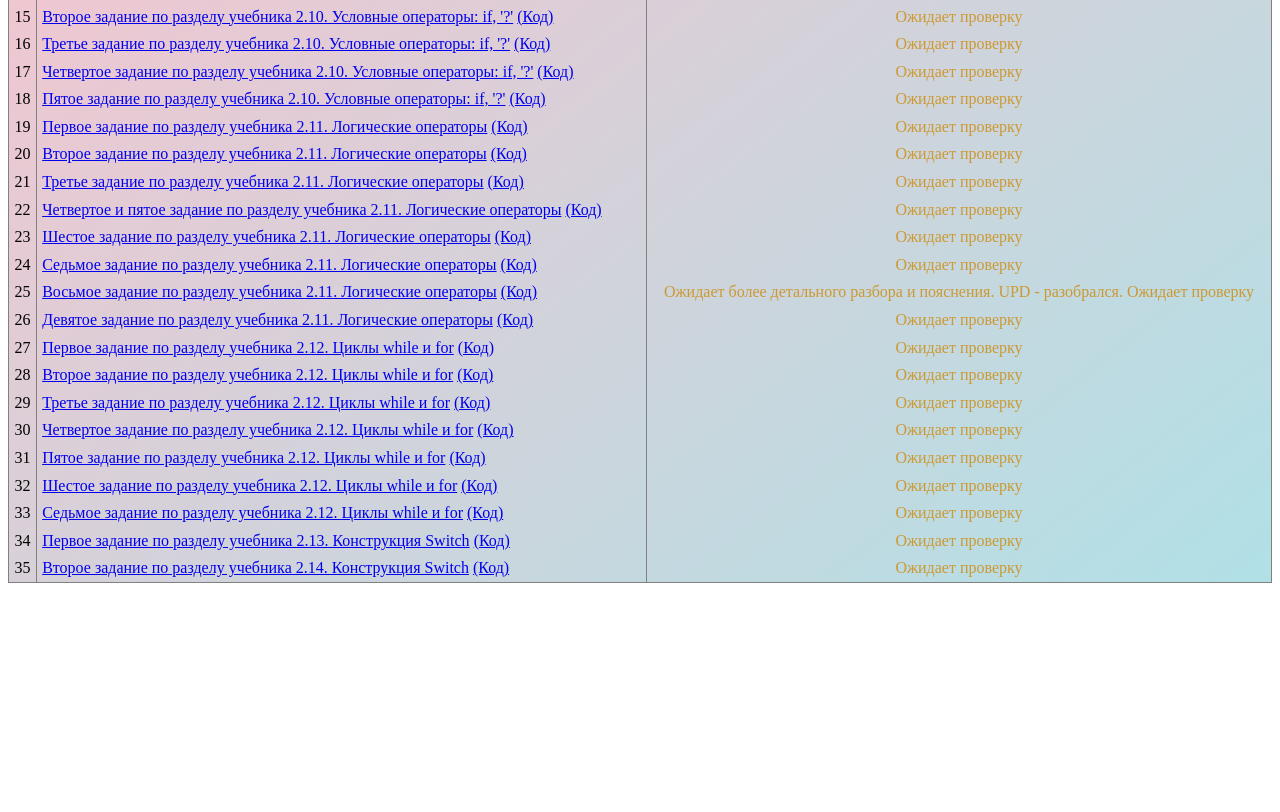
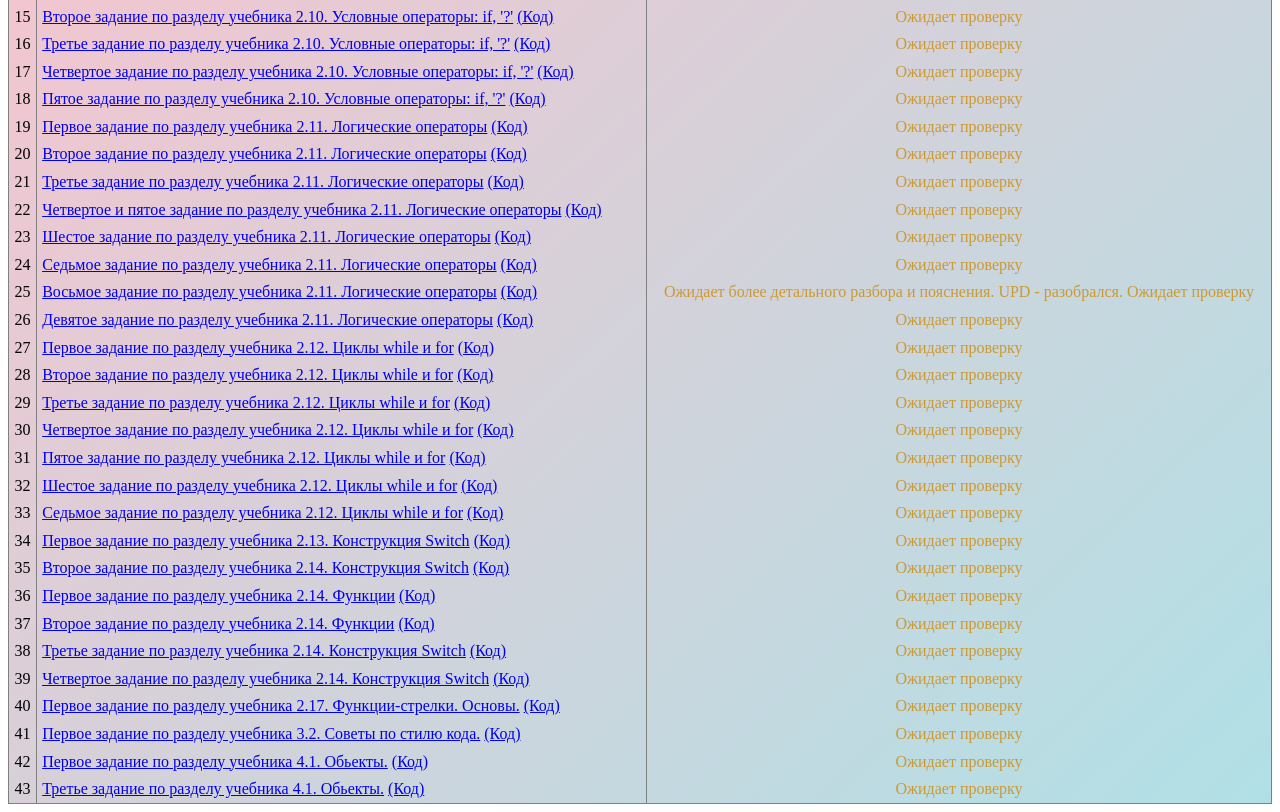
Before and after one commit to Exodusbf/learning, a website: page index.html in a window 1280 px wide. Shown: the part 438-1250 px from the top of the page. Before the commit the page ends 1029 px from the top, so only its background shows below. Drawn offline with Linux system fonts and the light colour scheme.

Commit message:
Update index.html

```diff
--- a/index.html
+++ b/index.html
@@ -42,8 +42,8 @@
             <td align="center">3</td>
             <td><a href="https://exodusbf.github.io/learning/day03/first_task.html">Первое задание по
                     разделу учебника 2.1. Привет Мир!</a>
-                 <a href="https://github.com/Exodusbf/learning/blob/master/day03/first_task.html">(Код)</a>
-             </td>
+                <a href="https://github.com/Exodusbf/learning/blob/master/day03/first_task.html">(Код)</a>
+            </td>
             <td align="center">
                 <font color="#006600">Проверено</font>
             </td>
@@ -386,6 +386,94 @@
                 <font color="#CC9933">Ожидает проверку</font>
             </td>
         </tr>
+        <tr>
+            <td align="center">36</td>
+            <td>
+                <a href="https://exodusbf.github.io/learning/day05/1.html">Первое задание
+                    по
+                    разделу учебника 2.14. Функции</a>
+                <a href="https://github.com/Exodusbf/learning/blob/master/day05/1.html">(Код)</a></td>
+            <td align="center">
+                <font color="#CC9933">Ожидает проверку</font>
+            </td>
+        </tr>
+        <tr>
+            <td align="center">37</td>
+            <td>
+                <a href="https://exodusbf.github.io/learning/day05/2.html">Второе задание
+                    по
+                    разделу учебника 2.14. Функции</a>
+                <a href="https://github.com/Exodusbf/learning/blob/master/day05/2.html">(Код)</a></td>
+            <td align="center">
+                <font color="#CC9933">Ожидает проверку</font>
+            </td>
+        </tr>
+        <tr>
+            <td align="center">38</td>
+            <td>
+                <a href="https://exodusbf.github.io/learning/day05/3.html">Третье задание
+                    по
+                    разделу учебника 2.14. Конструкция Switch</a>
+                <a href="https://github.com/Exodusbf/learning/blob/master/day05/3.html">(Код)</a></td>
+            <td align="center">
+                <font color="#CC9933">Ожидает проверку</font>
+            </td>
+        </tr>
+        <tr>
+            <td align="center">39</td>
+            <td>
+                <a href="https://exodusbf.github.io/learning/day05/4.html">Четвертое задание
+                    по
+                    разделу учебника 2.14. Конструкция Switch</a>
+                <a href="https://github.com/Exodusbf/learning/blob/master/day05/4.html">(Код)</a></td>
+            <td align="center">
+                <font color="#CC9933">Ожидает проверку</font>
+            </td>
+        </tr>
+        <tr>
+            <td align="center">40</td>
+            <td>
+                <a href="https://exodusbf.github.io/learning/day05/5.js">Первое задание
+                    по
+                    разделу учебника 2.17. Функции-стрелки. Основы.</a>
+                <a href="https://github.com/Exodusbf/learning/blob/master/day05/5.js">(Код)</a></td>
+            <td align="center">
+                <font color="#CC9933">Ожидает проверку</font>
+            </td>
+        </tr>
+        <tr>
+            <td align="center">41</td>
+            <td>
+                <a href="https://exodusbf.github.io/learning/day05/6.js">Первое задание
+                    по
+                    разделу учебника 3.2. Советы по стилю кода.</a>
+                <a href="https://github.com/Exodusbf/learning/blob/master/day05/6.js">(Код)</a></td>
+            <td align="center">
+                <font color="#CC9933">Ожидает проверку</font>
+            </td>
+        </tr>
+        <tr>
+            <td align="center">42</td>
+            <td>
+                <a href="https://exodusbf.github.io/learning/day06/1.jsl">Первое задание
+                    по
+                    разделу учебника 4.1. Обьекты.</a>
+                <a href="https://github.com/Exodusbf/learning/blob/master/day05/3.html">(Код)</a></td>
+            <td align="center">
+                <font color="#CC9933">Ожидает проверку</font>
+            </td>
+        </tr>
+        <tr>
+            <td align="center">43</td>
+            <td>
+                <a href="https://exodusbf.github.io/learning/day06/3.html">Третье задание
+                    по
+                    разделу учебника 4.1. Обьекты.</a>
+                <a href="https://github.com/Exodusbf/learning/blob/master/day06/3.html">(Код)</a></td>
+            <td align="center">
+                <font color="#CC9933">Ожидает проверку</font>
+            </td>
+        </tr>
 </body>
 
 </html>
```
